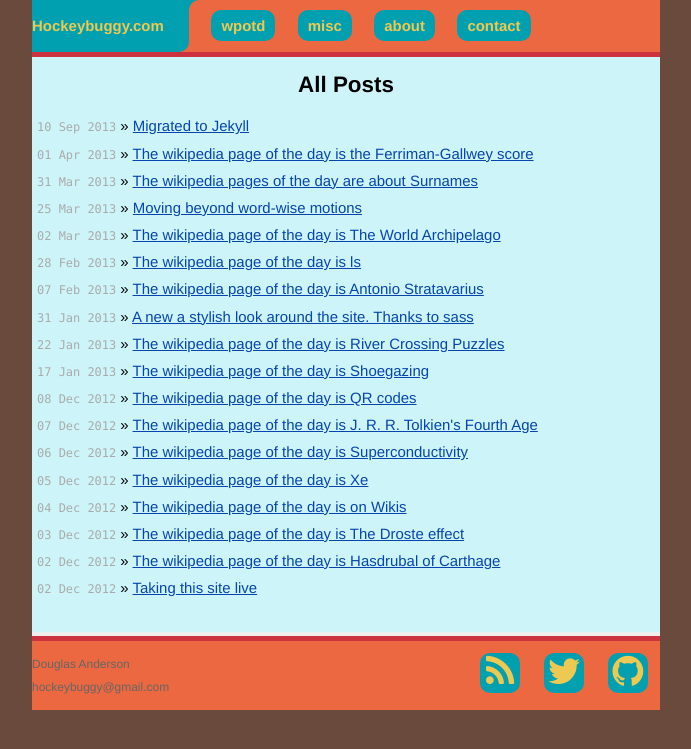
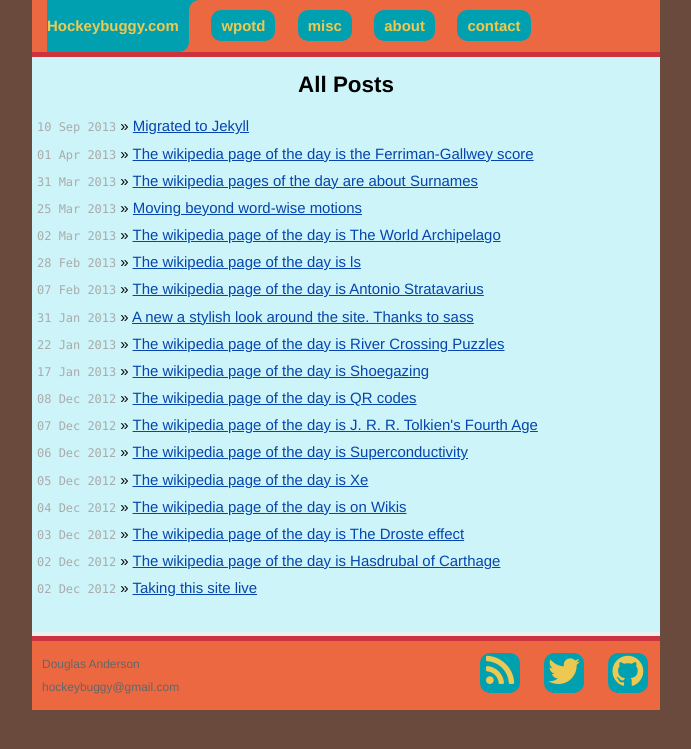
Before and after one commit to hockeybuggy/hockeybuggy.com, a Jekyll site: the page built from index.md, in a window 1280 px wide. Shown: the top 749 px of the page, without its empty margins (294-985 px from the left). Built offline with Jekyll 4.4.1, drawn with Linux system fonts in a browser that asks for light colours; Markdown is read by kramdown in place of the engine named in the settings.

Commit message:
Adding padding to the header and the footer

```diff
--- a/static/css/main.css
+++ b/static/css/main.css
@@ -86,6 +86,10 @@ ul.posts span {
   margin: 0px auto;
 }
 
+.site .header .title-container .title-subcontainer {
+    padding-left: 15px;
+}
+
 .site .header .title-container {
   background-color: #EB6841;
   float: left;
@@ -123,10 +127,6 @@ ul.posts span {
 .site .header .header-container ul li {
   list-style: none;
   float: left;
-}
-
-.site .header .header-container a.extra {
-    padding-left: 15px;
 }
 
 .site .header .header-container a.extra {
@@ -174,7 +174,7 @@ ul.posts span {
 }
 
 .site .footer .contact p {
-  padding-right: 10px;
+  padding-left: 10px;
 }
 
 .site .footer .bubble {
```
